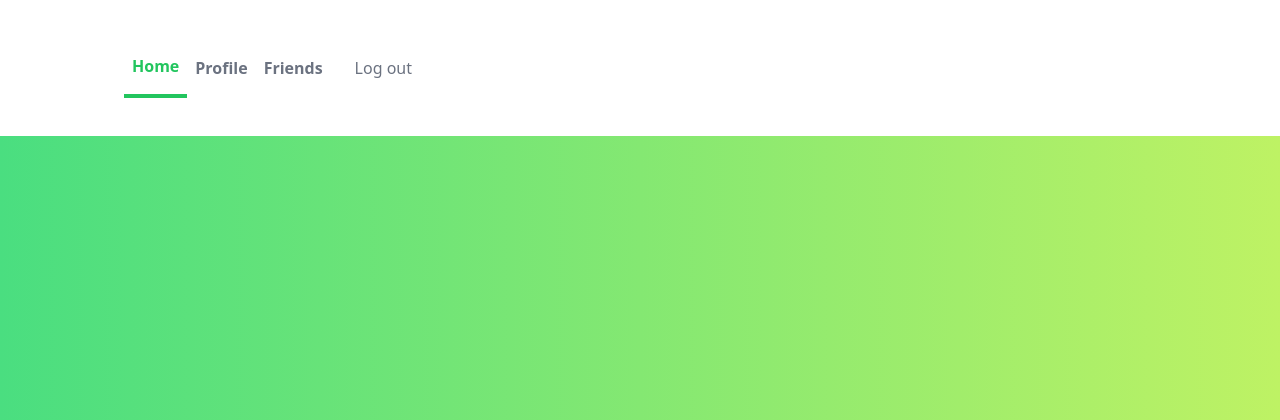
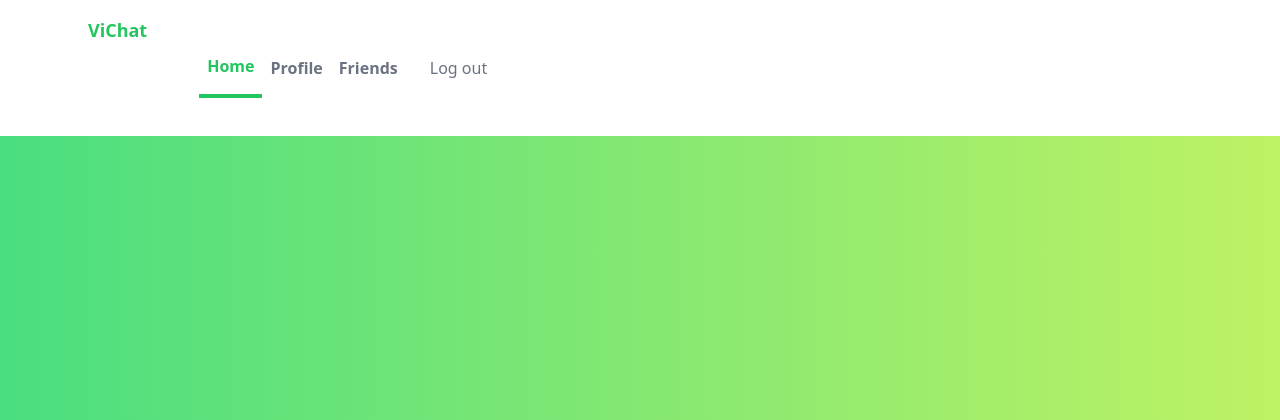
Before and after one commit to sivaShilpa/Vichat_Project3, a Django app: page /user/friends in a window 1280 px wide. Shown: the top 420 px of the page. Run offline with Django 4.2, Linux system fonts and the light colour scheme; the visitor is signed in with stand-in values (Sample User, id 1); data comes from the database, SQL or seed files in the repository; style sheets or scripts are compiled from the project's sources; some libraries are stand-ins or nearby versions.

```diff
--- a/theme/templates/base.html
+++ b/theme/templates/base.html
@@ -10,19 +10,18 @@
 	</head>
 
 	<body class="text-lime-600">
-
 		<nav class="bg-white shadow-lg">
 			<div class="max-w-6xl mx-auto px-4">
 				<div class="flex justify-between">
 					<div class="flex space-x-7">
 						<!-- Website Logo -->
 						<div>
-							<!-- <a href="#" class="flex items-center py-4 px-2">
-								<img src="logo.png" alt="Logo" class="h-8 w-8 mr-2" />
-								<span class="font-semibold text-gray-500 text-lg"
-									>Navigation</span
+							<a href="#" class="flex items-center py-4 px-2">
+								<!-- <img src="logo.png" alt="Logo" class="h-8 w-8 mr-2" /> -->
+								<span class="font-semibold text-green-500 text-lg"
+									>ViChat</span
 								>
-							</a> -->
+							</a>
 						</div>
 						<!-- Primary Navbar items -->
 						<div class="flex items-center justify-between px-4 py-6">
@@ -71,16 +70,6 @@
 				</div>
 			</div>
 		</nav>
-		<!-- <nav>
-			{% if user.is_authenticated %}
-			<li><a href="{% url 'profile' user.id %}">My Profile</a></li>
-			<li><a class="block w-16 h-16" href="{% url 'logout' %}">Log Out</a></li>
-			{% else %}
-			<li><a href="{% url 'signup' %}">Sign Up</a></li>
-			<li><a href="{% url 'login' %}">Log In</a></li>
-			{% endif %}
-		</nav> -->
-
 
 		<main>
 			{% block content %}
```
